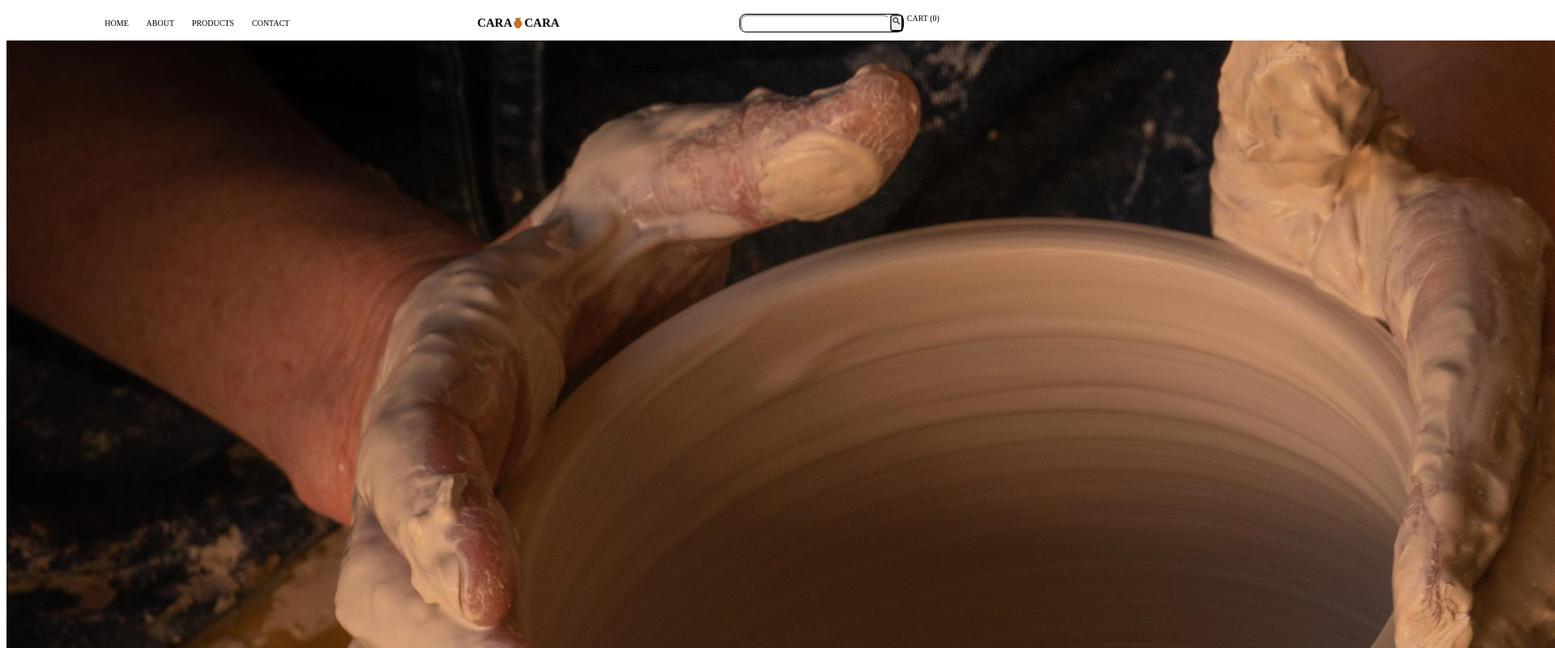
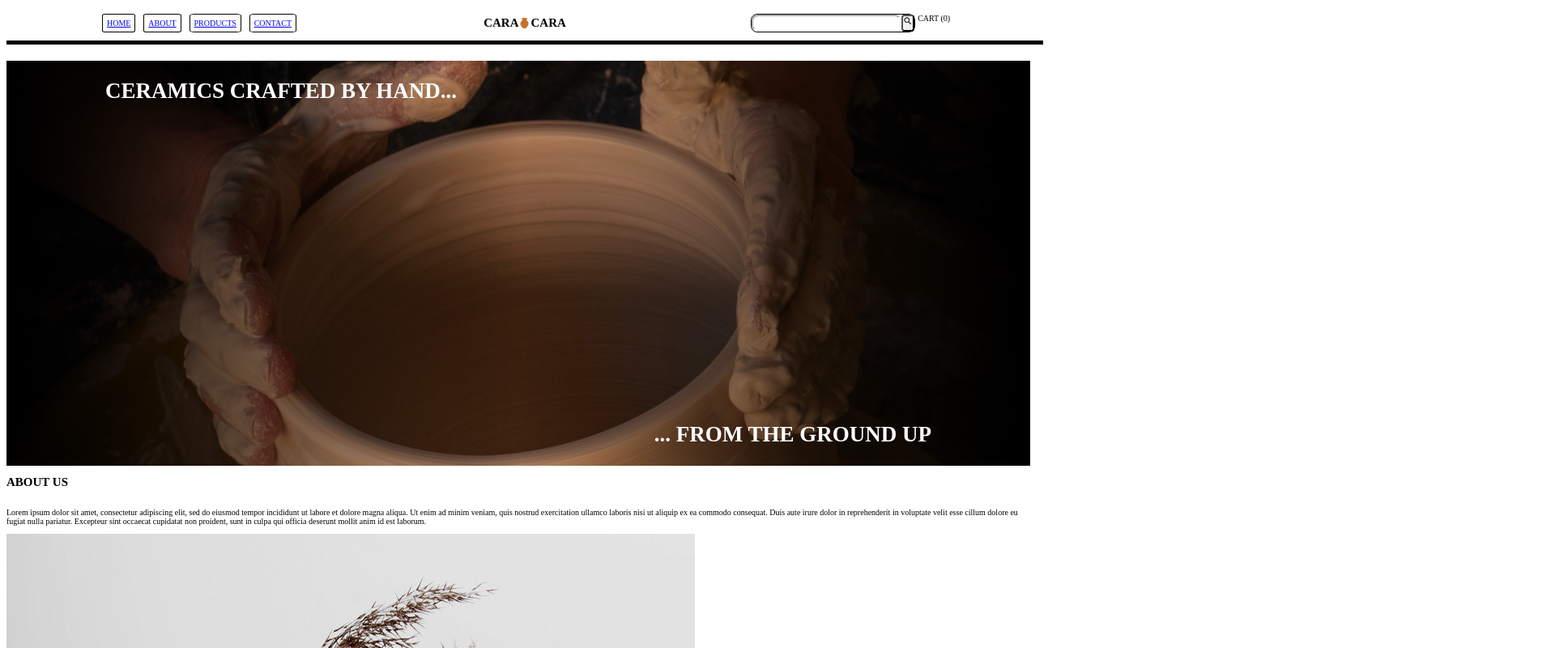
Before and after one commit to TerryW624/eCommerce-Website, a plain HTML site: page index.html in a window 1280 px wide. Shown: the top 800 px of the page at 81% size, 1920 px wide, since content can reach past the window. Drawn offline with Linux system fonts and the light colour scheme.

Commit message:
unfinished project

```diff
--- a/index.html
+++ b/index.html
@@ -8,13 +8,13 @@
         <title>Cara Cara</title>
     </head>
     <body>
-        <header class="HOME">
+        <header class="home" id="home">
             <nav class="navbar">
                 <div class="navigate-page">
-                    <a>HOME</a>
-                    <a>ABOUT</a>
-                    <a>PRODUCTS</a>
-                    <a>CONTACT</a>
+                    <a href="#home">HOME</a>
+                    <a href="#about">ABOUT</a>
+                    <a href="#products">PRODUCTS</a>
+                    <a href="#contact">CONTACT</a>
                 </div>
                 <h1>CARA <img src="eCommerceWebsiteAssets_GN_Starter-main/icons8-pottery-96.png" alt="orange pot logo"> CARA</h1>
                 <div class="navigate-site">
@@ -25,21 +25,23 @@
                     <a>CART (0)</a>
                 </div>
             </nav>
-            <div>
-                <img src="eCommerceWebsiteAssets_GN_Starter-main/earl-wilcox-y3W0CzO063w-unsplash-alt.jpg" alt="A potter's hands mold a clay into a ceramic pot on a turn table.">
-                <h2>CERAMICS CRAFTED BY HAND...</h2>
-                <h2>... FROM THE GROUND UP</h2>
+            <div class="banner-img">
+                <div class="shadow">
+                    <h2 class="starter">CERAMICS CRAFTED BY HAND...</h2>
+                    <h2 class="ender">... FROM THE GROUND UP</h2>
+                </div>
             </div>
         </header>
         <main>
-            <section class="ABOUT">
-                <h2>ABOUT US</h2>
-                <p></p>
-                <img src="eCommerceWebsiteAssets_GN_Starter-main/Cylinder_unglazed3_2048x2048.jpg" alt="A minimalist white ceramic vase holding brown plants">
-                <img src="eCommerceWebsiteAssets_GN_Starter-main/Vase_Dame_2048x2048.jpg" alt="A white vase dame with pearls around the neck holding a white and green floral arrangement.">
-                <p></p>
+            <section class="about" id="about">
+                <h2 class="a-section-title">ABOUT US</h2>
+                <p class="first-paragraph">Lorem ipsum dolor sit amet, consectetur adipiscing elit, sed do eiusmod tempor incididunt ut labore et dolore magna aliqua. Ut enim ad minim veniam, quis nostrud exercitation ullamco laboris nisi ut aliquip ex ea commodo consequat. Duis aute irure dolor in reprehenderit in voluptate velit esse cillum dolore eu fugiat nulla pariatur. Excepteur sint occaecat cupidatat non proident, sunt in culpa qui officia deserunt mollit anim id est laborum.</p>
+                <img class="first-img" src="eCommerceWebsiteAssets_GN_Starter-main/Cylinder_unglazed3_2048x2048.jpg" alt="A minimalist white ceramic vase holding brown plants">
+                <img class="second-img" src="eCommerceWebsiteAssets_GN_Starter-main/Vase_Dame_2048x2048.jpg" alt="A white vase dame with pearls around the neck holding a white and green floral arrangement.">
+                <p class="second-paragraph">Lorem ipsum dolor sit amet, consectetur adipiscing elit, sed do eiusmod tempor incididunt ut labore et dolore magna aliqua. Vel orci porta non pulvinar neque laoreet suspendisse. Porta nibh venenatis cras sed felis eget velit aliquet. In mollis nunc sed id semper. Amet facilisis magna etiam tempor. In ornare quam viverra orci sagittis eu volutpat odio. Et odio pellentesque diam volutpat commodo. Urna porttitor rhoncus dolor purus. Nulla at volutpat diam ut venenatis. Imperdiet dui accumsan sit amet nulla facilisi morbi tempus iaculis. In massa tempor nec feugiat nisl pretium fusce. Morbi tristique senectus et netus et malesuada. Aliquet sagittis id consectetur purus ut faucibus pulvinar elementum integer. Odio pellentesque diam volutpat commodo sed. Nunc sed blandit libero volutpat sed cras ornare. Semper auctor neque vitae tempus quam pellentesque nec nam aliquam. Risus in hendrerit gravida rutrum quisque non tellus. Libero volutpat sed cras ornare.<br>
+                    Nibh cras pulvinar mattis nunc sed blandit libero volutpat. Scelerisque fermentum dui faucibus in ornare quam viverra. Et molestie ac feugiat sed lectus vestibulum mattis ullamcorper velit. Sit amet massa vitae tortor condimentum lacinia quis. Egestas egestas fringilla phasellus faucibus scelerisque eleifend donec pretium. Non quam lacus suspendisse faucibus interdum posuere. In fermentum posuere urna nec tincidunt praesent semper. Nisl nunc mi ipsum faucibus vitae. Neque aliquam vestibulum morbi blandit cursus risus at ultrices mi. Vulputate eu scelerisque felis imperdiet. Diam vel quam elementum pulvinar etiam non quam. Vitae semper quis lectus nulla. Eu mi bibendum neque egestas congue quisque egestas diam in. Nunc scelerisque viverra mauris in aliquam sem. Vitae turpis massa sed elementum. Enim neque volutpat ac tincidunt vitae semper quis lectus nulla. Sodales neque sodales ut etiam sit amet nisl purus. Scelerisque purus semper eget duis at tellus at urna condimentum. Massa massa ultricies mi quis hendrerit dolor magna eget.</p>
             </section>
-            <section class="PRODUCTS">
+            <section class="products" id="products">
                 <h2>OUR PRODUCTS</h2>
                 <article>
                     <img src="eCommerceWebsiteAssets_GN_Starter-main/tom-crew-7HuTGlUfQSo-unsplash.jpg" alt="Three ceramic white mundo bowls">
@@ -115,7 +117,7 @@
                 </article>
             </section>
         </main>
-        <section class="CONTACT">
+        <section class="contact" id="contact">
             <h2>CONTACT US</h2>
             <form class="contact-form">
                 <label for="email">EMAIL</label>
--- a/styles.css
+++ b/styles.css
@@ -51,6 +51,9 @@ html {
     flex-wrap: wrap;
     align-items: center;
     justify-content: space-around;
+    border-bottom: black solid 5px;
+    margin-bottom: 20px;
+    width: 100vw;
 }
 
 .navigate-page, .navigate-site{
@@ -61,3 +64,44 @@ html {
     min-width: 250px;
 
 }
+.navigate-page > a {
+    padding: 5px;
+    border: black solid 1px;
+    border-radius: 10%;
+}
+
+.banner-img{
+    display: flex;
+    height: 500px;
+    background-image: url(eCommerceWebsiteAssets_GN_Starter-main/earl-wilcox-y3W0CzO063w-unsplash-alt.jpg);
+    background-size: cover;
+    background-position: center;
+    background-repeat: no-repeat;
+    color: white;
+    font-size: large;
+}
+.banner-img > .shadow{
+    width: 100%;
+    height: 500px;
+    display: flex;
+    flex-wrap: wrap;
+    align-items: center;
+    justify-content: space-around;
+    background-image: linear-gradient(90deg, black, transparent, black);
+}
+
+.banner-img .starter{
+    align-self: flex-start;
+}
+.banner-img .ender{
+    align-self: flex-end;
+}
+
+.about{
+    display: flex;
+    flex-wrap: wrap;
+}
+
+.a-section-title {
+
+}
```
